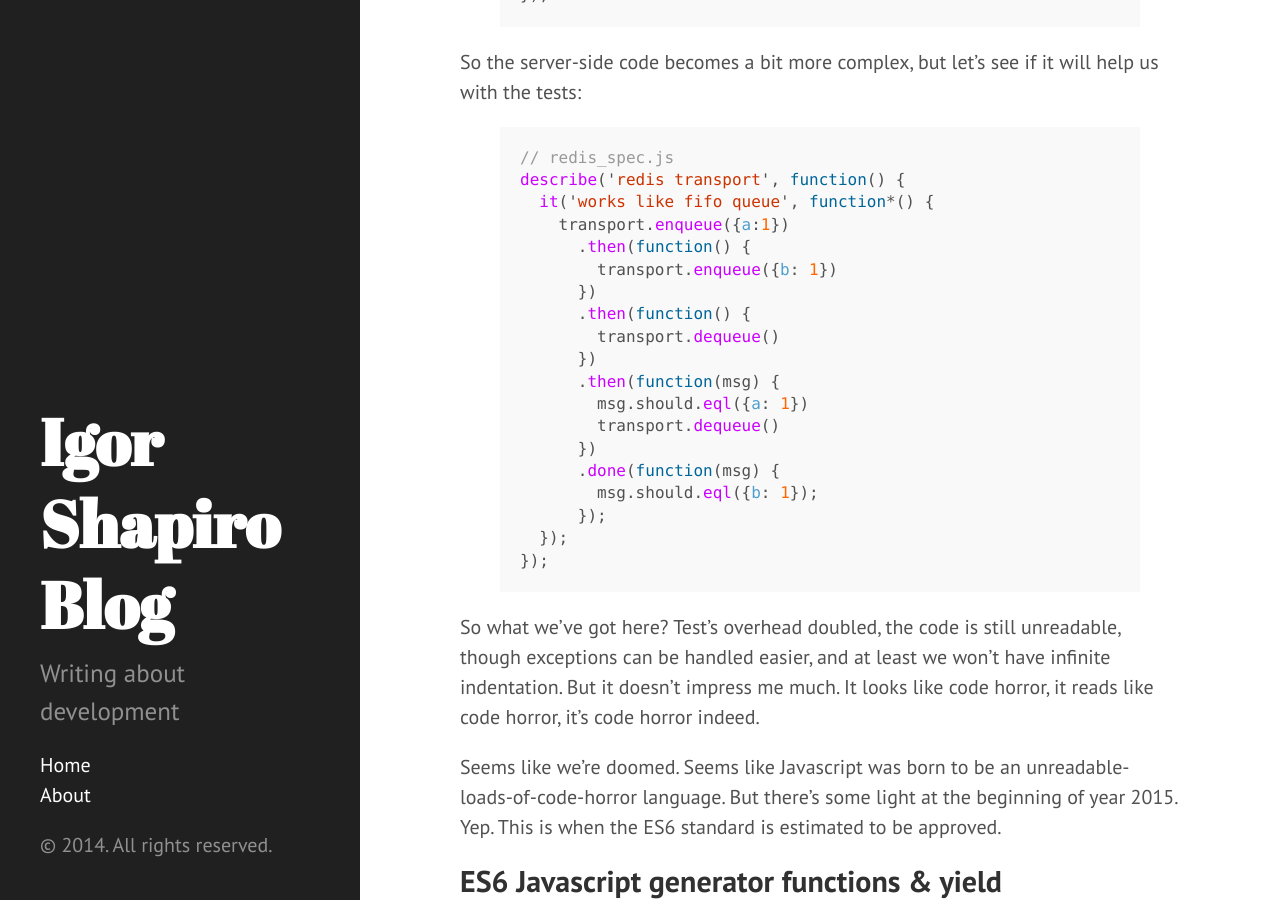
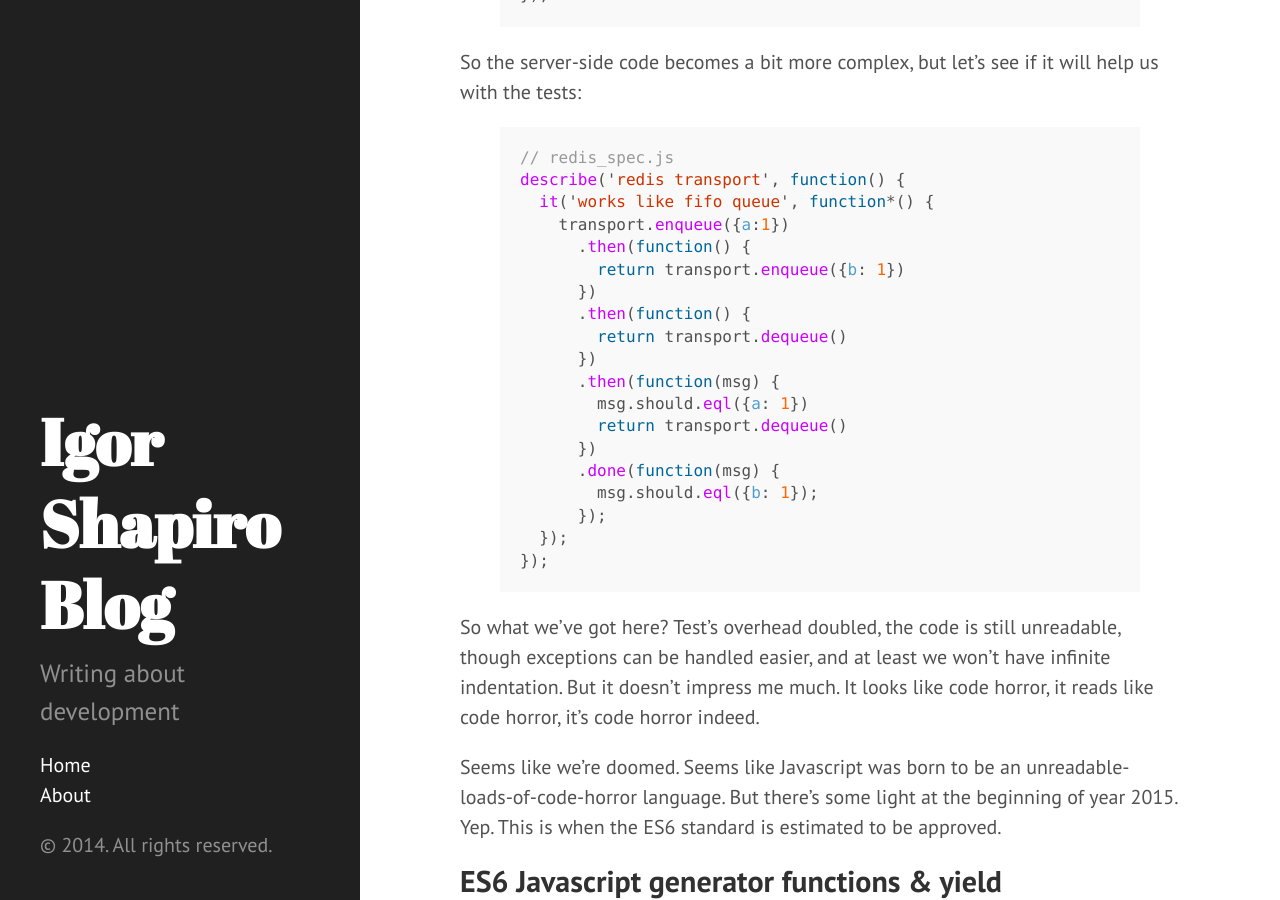
Before and after one commit to igorshapiro/igorshapiro.github.io, a Jekyll site: the page built from _posts/2014-04-12-achieving-elegant-code-with-nodejs.md, in a window 1280 px wide and 900 px high, scrolled down 3835 px. Built offline with Jekyll 4.4.1, drawn with Linux system fonts in a browser that asks for light colours; Markdown is read by kramdown in place of the engine named in the settings; comment, search, counter and statistics services are not loaded.

Commit message:
Fixes to promises code

```diff
--- a/_posts/2014-04-12-achieving-elegant-code-with-nodejs.md
+++ b/_posts/2014-04-12-achieving-elegant-code-with-nodejs.md
@@ -156,14 +156,14 @@ describe('redis transport', function() {
   it('works like fifo queue', function*() {
     transport.enqueue({a:1})
       .then(function() {
-        transport.enqueue({b: 1})
+        return transport.enqueue({b: 1})
       })
       .then(function() {
-        transport.dequeue()
+        return transport.dequeue()
       })
       .then(function(msg) {
         msg.should.eql({a: 1})
-        transport.dequeue()
+        return transport.dequeue()
       })
       .done(function(msg) {
         msg.should.eql({b: 1});
```
Also changed, not shown: 3 other files.
